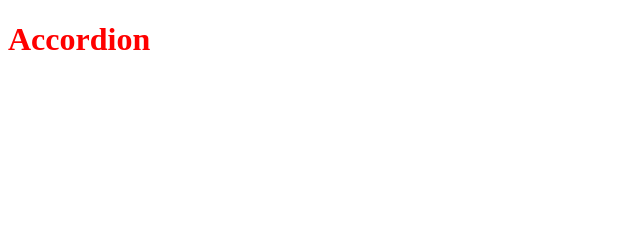
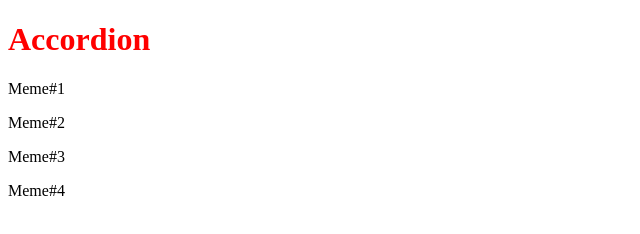
Before and after one commit to MilaSem/cssBayan, a plain HTML site: page cssBayan/index.html in a window 1280 px wide. Shown: the whole page, without its empty margins (0-640 px from the left). Drawn offline with Linux system fonts and the light colour scheme.

Commit message:
init: start task (Fri, Mar 10, 2023 23:50:30 GMT+0300)

```diff
--- a/cssBayan/index.html
+++ b/cssBayan/index.html
@@ -9,5 +9,9 @@
 </head>
 <body>
     <h1>Accordion</h1>
+    <p>Meme#1</p>
+    <p>Meme#2</p>
+    <p>Meme#3</p>
+    <p>Meme#4</p>
 </body>
 </html>
```
Also changed, not shown: 1 other file.
